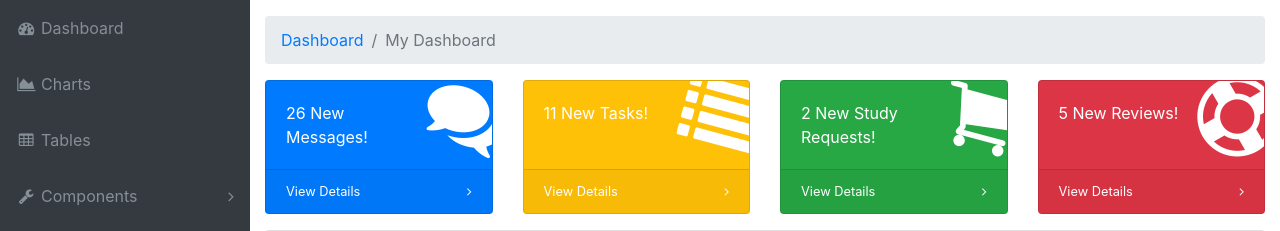
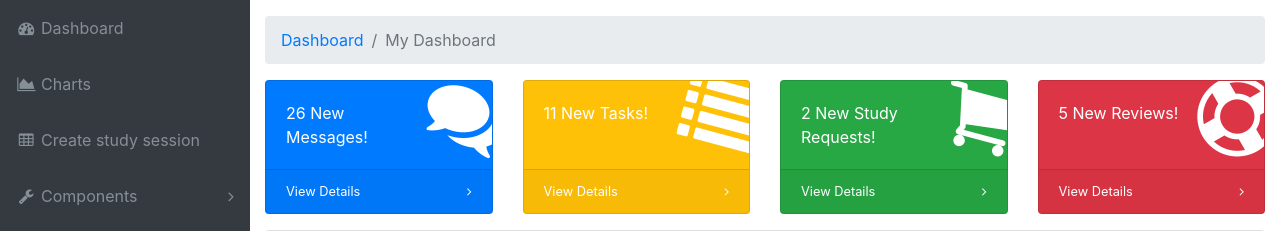
Before and after one commit to adithyas98/CBBHacks2018, a Flask app: page /dashboard in a window 1280 px wide. Shown: the part 56-287 px from the top of the page. Run offline with Flask 2, Linux system fonts and the light colour scheme; grey boxes labelled with a size stand in for pictures from a placeholder-image service; some libraries are stand-ins or nearby versions.

Commit message:
This makes it work BOOOOOOOIIIIIIIIIIIII

```diff
--- a/studySession.py
+++ b/studySession.py
@@ -140,7 +140,7 @@ def search(query):
     return data
 
 #test function
-#def test():
+def test():
     # print(addSession("MA253", "testuser1","2018-04-21 08:30:00", "Davis 217"))
     # print(addSession("MA253", "testuser2","2018-04-21 08:30:00", "Davis 217"))
     # print(addSession("MA253", "testuser3","2018-04-21 08:30:00", "Davis 217"))
--- a/templates/index.html
+++ b/templates/index.html
@@ -39,10 +39,10 @@
             <span class="nav-link-text">Charts</span>
           </a>
         </li>
-        <li class="nav-item" data-toggle="tooltip" data-placement="right" title="Tables">
-          <a class="nav-link" href="tables.html">
+        <li class="nav-item" data-toggle="tooltip" data-placement="right" title="Create study session">
+          <a class="nav-link" href="{{url_for('form')}}">
             <i class="fa fa-fw fa-table"></i>
-            <span class="nav-link-text">Tables</span>
+            <span class="nav-link-text">Create study session</span>
           </a>
         </li>
         <li class="nav-item" data-toggle="tooltip" data-placement="right" title="Components">
```
